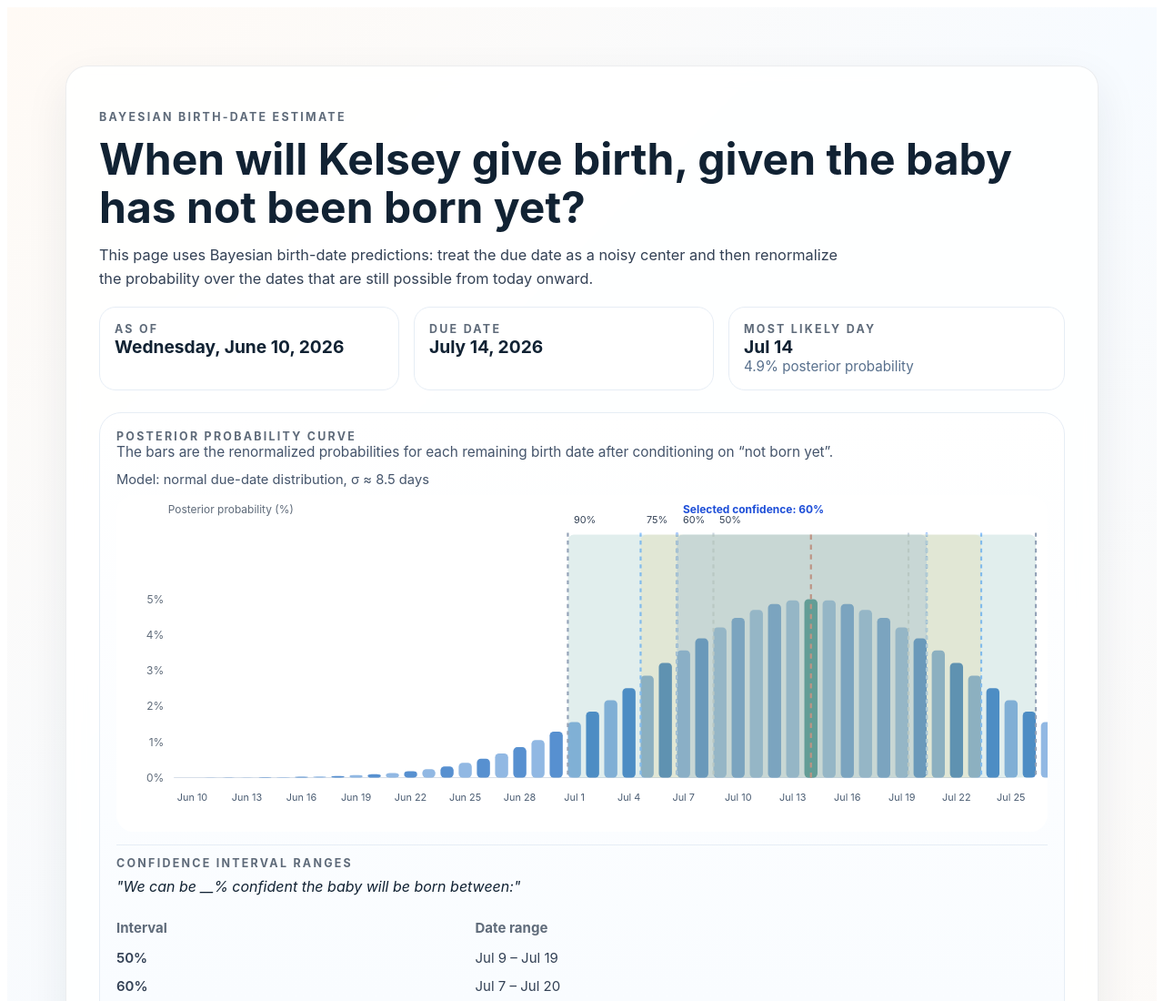
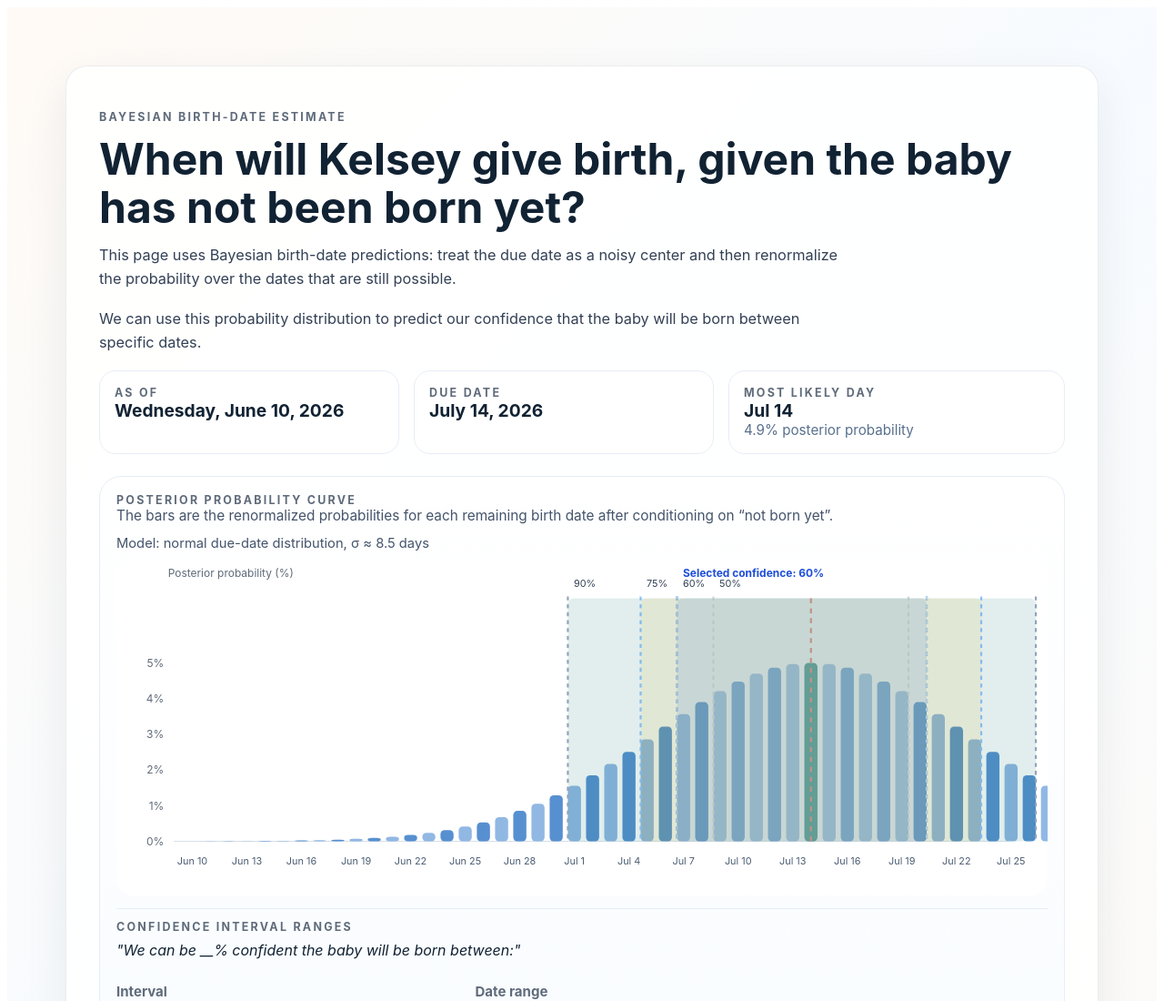
Before and after one commit to Frijol/ifoundthemeaningoflife.com, a Gatsby site: page /baby2 in a window 1280 px wide. Shown: the top 1100 px of the page at 91% size. Built offline with nearby package versions, Linux system fonts and the light colour scheme; Gatsby itself is replaced by a stand-in of ours.

Commit message:
final tweaks

```diff
--- a/src/pages/baby2.js
+++ b/src/pages/baby2.js
@@ -44,6 +44,7 @@ const Baby2Page = () => {
   const [isMobile, setIsMobile] = React.useState(false)
   const [selectedConfidence, setSelectedConfidence] = React.useState(60)
   const chartFrameRef = React.useRef(null)
+  const plotScrollRef = React.useRef(null)
 
   React.useEffect(() => {
     const timer = window.setInterval(() => setNow(new Date()), 60000)
@@ -145,20 +146,21 @@ const Baby2Page = () => {
   const selectedInterval = computeConfidenceBand(selectedConfidence)
 
   React.useEffect(() => {
-    if (!isMobile || !chartFrameRef.current || mostLikelyIndex < 0) return undefined
+    if (!isMobile || !plotScrollRef.current || mostLikelyIndex < 0) return undefined
 
-    const frame = chartFrameRef.current
+    const frame = plotScrollRef.current
     const targetBarLeft = 70 + mostLikelyIndex * barWidth
     const targetBarCenter = targetBarLeft + Math.max(barWidth * 0.72, 3) / 2
     const viewportWidth = frame.clientWidth
-    const desiredScroll = Math.max(0, targetBarCenter - viewportWidth / 2)
+    const maxScrollLeft = Math.max(0, frame.scrollWidth - viewportWidth)
+    const desiredScroll = Math.min(Math.max(0, targetBarCenter - viewportWidth / 2), maxScrollLeft)
 
     const applyScroll = () => {
-      frame.scrollLeft = Math.min(desiredScroll, frame.scrollWidth - frame.clientWidth)
+      frame.scrollLeft = desiredScroll
     }
 
     applyScroll()
-    const timeoutId = window.setTimeout(applyScroll, 100)
+    const timeoutId = window.setTimeout(applyScroll, 150)
 
     return () => window.clearTimeout(timeoutId)
   }, [isMobile, mostLikelyIndex, barWidth])
@@ -234,7 +236,10 @@ const Baby2Page = () => {
           When will Kelsey give birth, given the baby has not been born yet?
         </h1>
         <p style={{ margin: "0 0 18px", maxWidth: 820, color: "#334155", fontSize: "1.02rem", lineHeight: 1.6 }}>
-          This page uses Bayesian birth-date predictions: treat the due date as a noisy center and then renormalize the probability over the dates that are still possible from today onward.
+          This page uses Bayesian birth-date predictions: treat the due date as a noisy center and then renormalize the probability over the dates that are still possible.
+        </p>
+        <p style={{ margin: "0 0 18px", maxWidth: 820, color: "#334155", fontSize: "1.02rem", lineHeight: 1.6 }}>
+          We can use this probability distribution to predict our confidence that the baby will be born between specific dates.
         </p>
 
         <div style={{ display: "flex", flexWrap: "wrap", gap: 16, marginBottom: 24 }}>
@@ -294,7 +299,7 @@ const Baby2Page = () => {
             <div style={{ fontSize: "0.92rem", color: "#44546b" }}>Model: normal due-date distribution, σ ≈ 8.5 days</div>
           </div>
 
-          <div style={{ overflowX: "auto", WebkitOverflowScrolling: "touch" }}>
+          <div ref={plotScrollRef} style={{ overflowX: "auto", WebkitOverflowScrolling: "touch" }}>
             <svg
               viewBox="0 0 940 340"
               width={isMobile ? 940 : "100%"}
```
